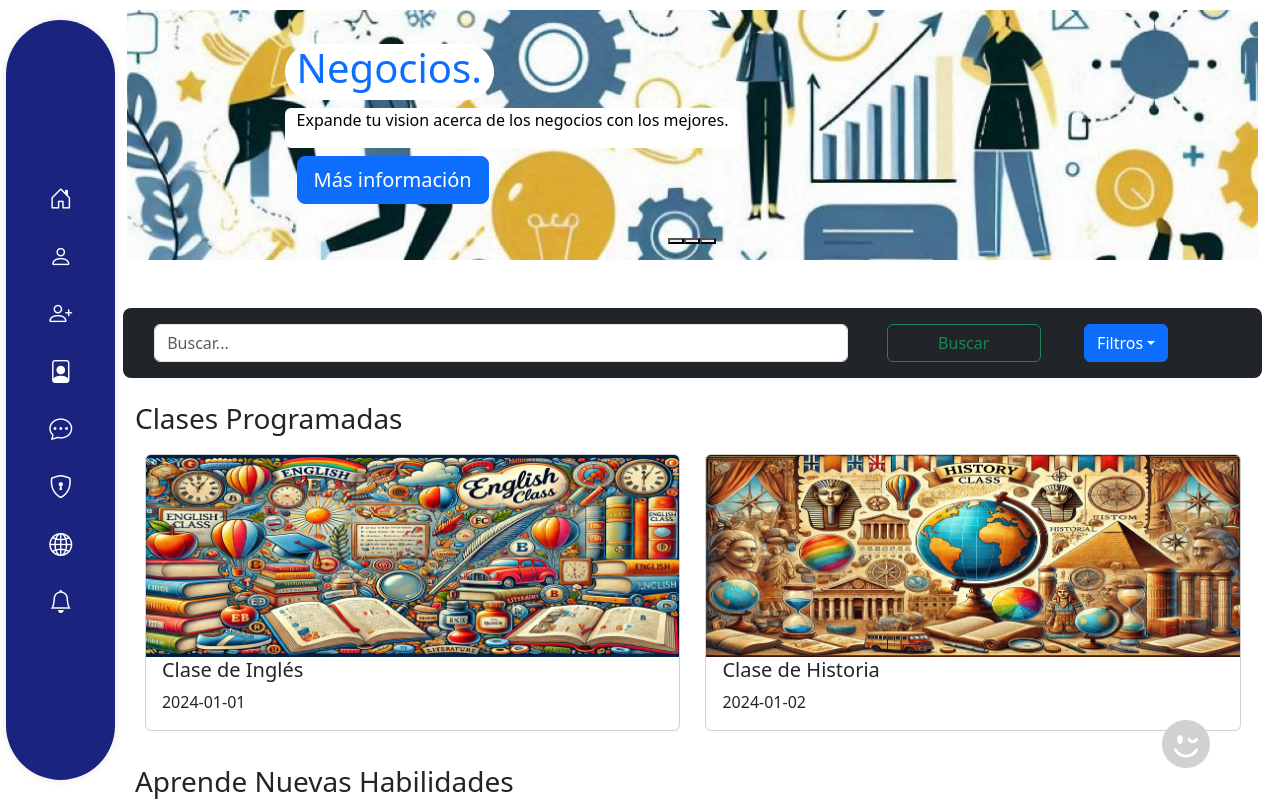
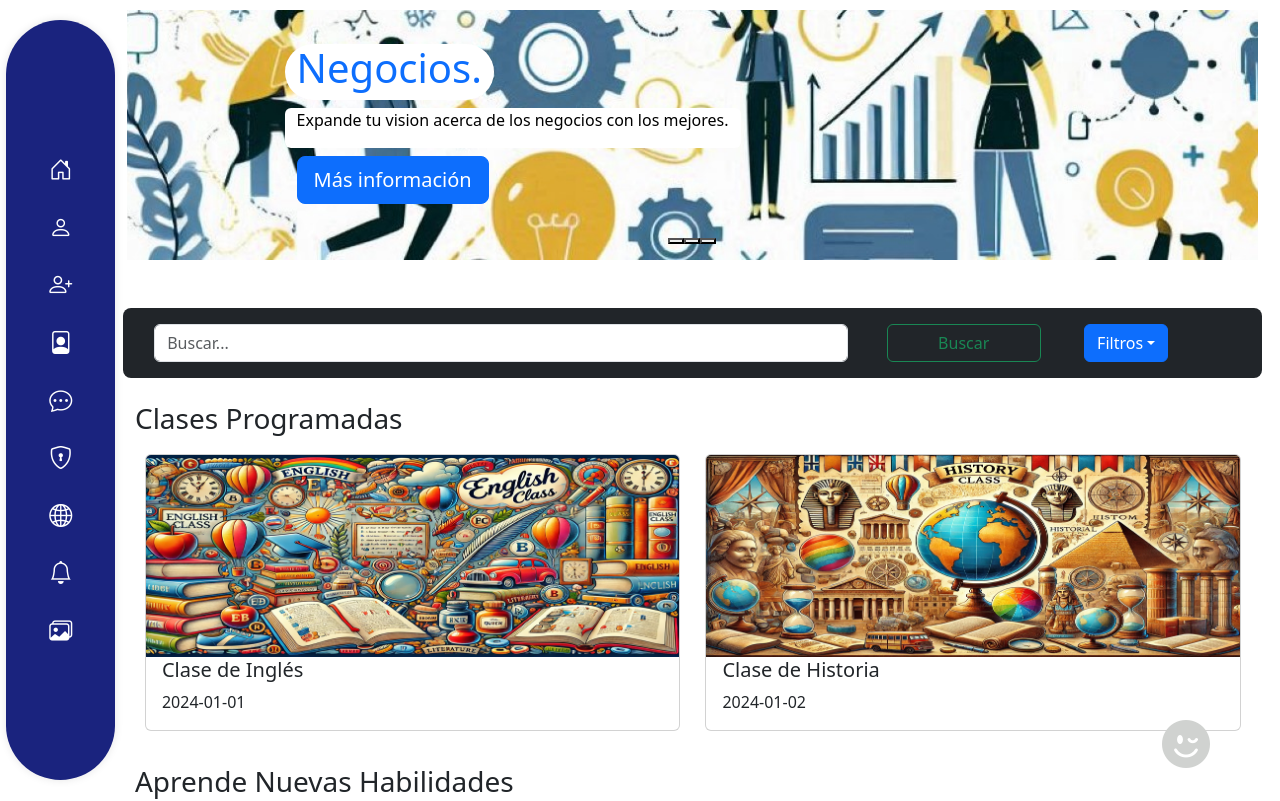
Before and after one commit to ksta11/TradeTalentSocialNetwork, a React (Vite) app: page / in a window 1280 px wide. Shown: the top 801 px of the page. Built offline with nearby package versions, Linux system fonts and the light colour scheme.

Commit message:
se pone icono para dirigirse a los posts

```diff
--- a/src/components/molecules/Navbar.jsx
+++ b/src/components/molecules/Navbar.jsx
@@ -16,6 +16,7 @@ const Navbar = () => {
             <IconLink icon="bi-shield-lock" to="/admin" tooltipText="Admin"/>
             <IconLink icon="bi bi-globe2" to="/AllMembers" tooltipText="All Members"/>
             <IconLink icon="bi bi-bell" to="/Notifications" tooltipText="Notifications"/>
+            <IconLink icon="bi bi-images" to="/user-posts" tooltipText="posts"/>
           </Nav>
         </div>
       </div>
```
